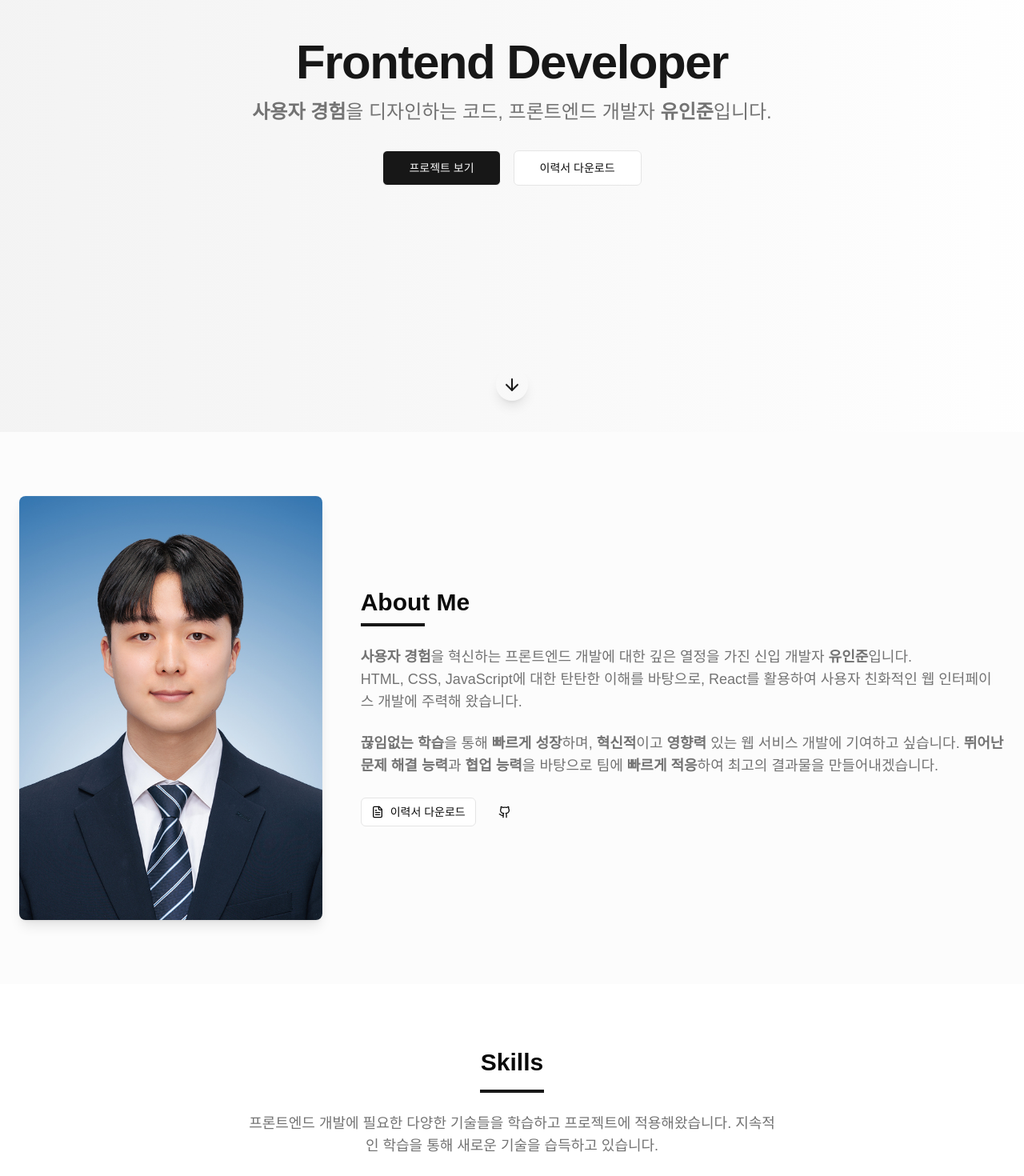
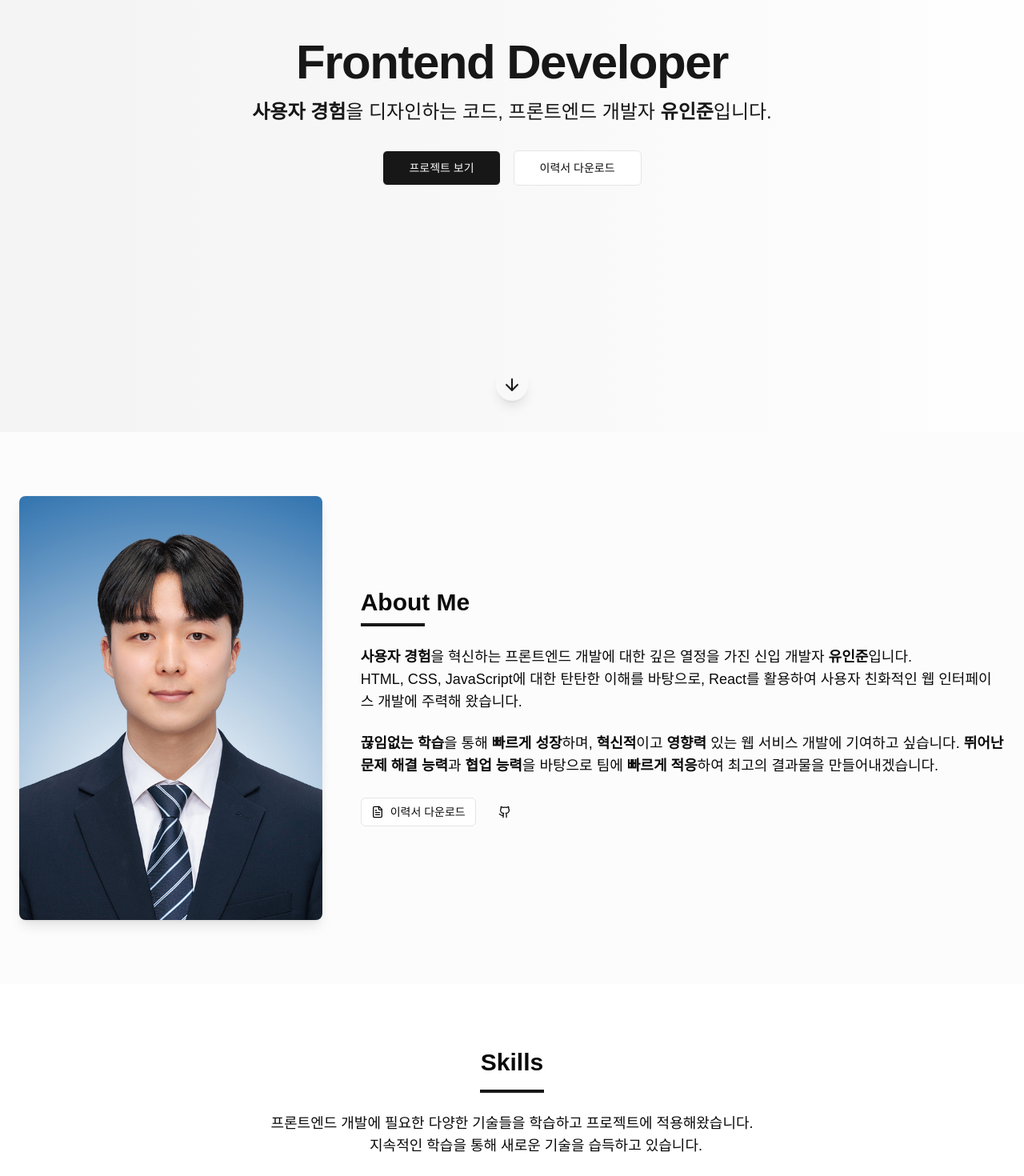
Before and after one commit to UBamtol/Portfolio, a React (Vite) app: page / in a window 1280 px wide. Shown: the part 260-1730 px from the top of the page at 80% size. Built offline with nearby package versions, Linux system fonts and the light colour scheme.

Commit message:
style: css 파일 수정 및 일부 컴포넌트 css 수정 일부 컴포넌트의 text css를 수정함

```diff
--- a/src/components/About.tsx
+++ b/src/components/About.tsx
@@ -51,7 +51,7 @@ const About = () => {
               <div className="bg-primary h-1 w-20" />
             </div>
             <div
-              className={`${isVisible ? 'animate-fadeUp6B' : 'opacity-0'} text-muted-foreground text-lg transition-opacity`}
+              className={`${isVisible ? 'animate-fadeUp6B' : 'opacity-0'} text-lg transition-opacity`}
               style={{ animationDelay: '0.4s' }}
             >
               <b>사용자 경험</b>을 혁신하는 프론트엔드 개발에 대한 깊은 열정을
@@ -61,7 +61,7 @@ const About = () => {
               활용하여 사용자 친화적인 웹 인터페이스 개발에 주력해 왔습니다.
             </div>
             <div
-              className={`${isVisible ? 'animate-fadeUp6B' : 'opacity-0'} text-muted-foreground text-lg transition-opacity`}
+              className={`${isVisible ? 'animate-fadeUp6B' : 'opacity-0'} text-lg transition-opacity`}
               style={{ animationDelay: '0.6s' }}
             >
               <b>끊임없는 학습</b>을 통해 <b>빠르게 성장</b>하며, <b>혁신적</b>
--- a/src/components/Home.tsx
+++ b/src/components/Home.tsx
@@ -21,7 +21,7 @@ const Home = () => {
               className="animate-fadeUp8B"
               style={{ animationDelay: '0.2s' }}
             >
-              <p className="text-muted-foreground mb-8 text-xl md:text-2xl">
+              <p className="text-primary mb-8 text-xl md:text-2xl">
                 <b>사용자 경험</b>을 디자인하는 코드, 프론트엔드 개발자{' '}
                 <b>유인준</b>입니다.
               </p>
--- a/src/components/Skills.tsx
+++ b/src/components/Skills.tsx
@@ -372,10 +372,9 @@ const Skills = () => {
         <div className="mb-16 text-center">
           <h2 className="mb-4 text-3xl font-bold">Skills</h2>
           <div className="bg-primary mx-auto mb-6 h-1 w-20 max-w-2xl" />
-          <p className="text-muted-foreground mx-auto max-w-2xl text-lg">
-            프론트엔드 개발에 필요한 다양한 기술들을 학습하고 프로젝트에
-            적용해왔습니다. 지속적인 학습을 통해 새로운 기술을 습득하고
-            있습니다.
+          <p className="mx-auto max-w-2xl text-lg whitespace-pre-wrap">
+            {`프론트엔드 개발에 필요한 다양한 기술들을 학습하고 프로젝트에 적용해왔습니다.
+            지속적인 학습을 통해 새로운 기술을 습득하고 있습니다.`}
           </p>
         </div>
 
--- a/src/styles/index.css
+++ b/src/styles/index.css
@@ -5,8 +5,8 @@ body {
   background-color: #ffffff;
 }
 .dark body {
-  background: #0a0a0a;
   color: #ffffff;
+  background-color: #0a0a0a;
 }
 @custom-variant dark (&:where(.dark, .dark *));
 
@@ -44,7 +44,6 @@ body {
   --color-ring: #0a0a0a;
 } */
 
-/* 갔다와서 수정; */
 .dark {
   /* color: #ffffff; */
   /* background-color: #0a0a0a; */
@@ -63,7 +62,7 @@ body {
   --color-secondary: #171717;
   --color-secondary-foreground: #f5f5f5;
 
-  --color-muted: #f5f5f5;
+  --color-muted: #282828;
   --color-muted-foreground: #737373;
 
   --color-accent: #171717;
```
